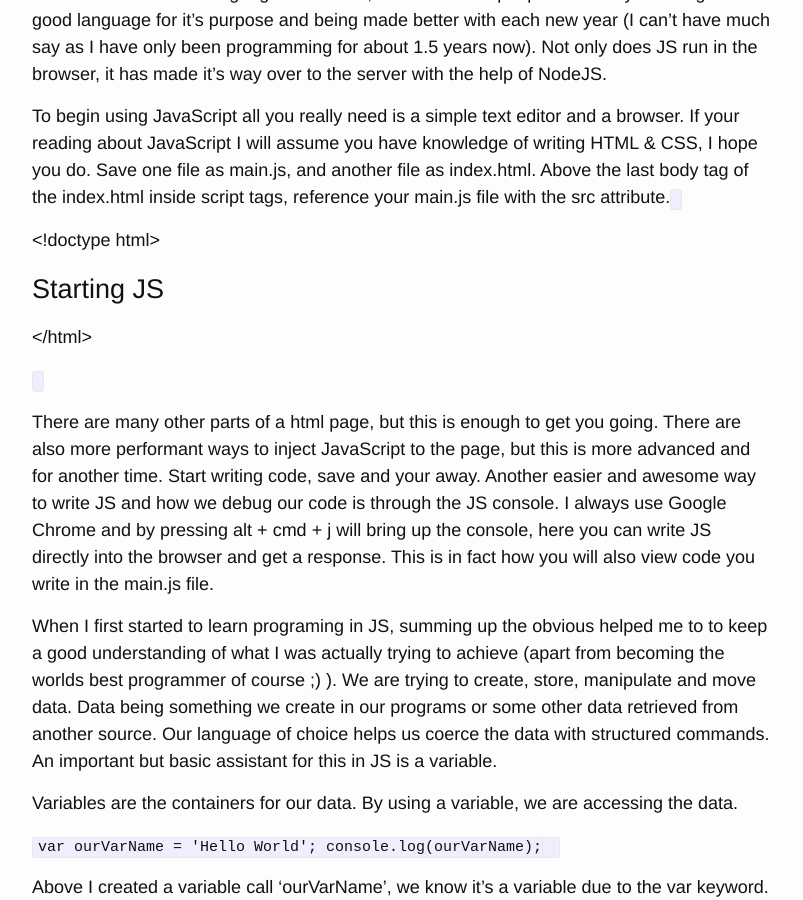
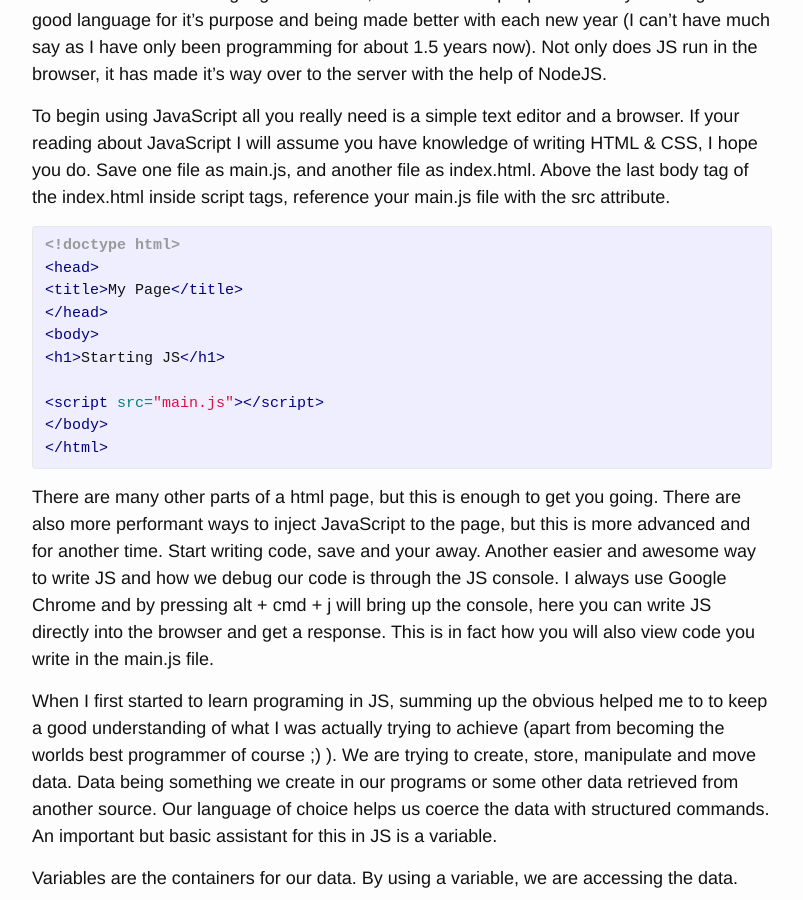
Before and after one commit to philipjc/old_philipjc, a Jekyll site: the page built from _posts/2015-05-07-JavaScript-Part-1.markdown, in a window 1280 px wide and 900 px high, scrolled down 551 px. Shown: the whole window, without its empty margins (238-1041 px from the left). Built offline with Jekyll 4.4.1, drawn with Linux system fonts in a browser that asks for light colours; comment, search, counter and statistics services are not loaded.

Commit message:
more fix code blocks

```diff
--- a/_posts/2015-05-07-JavaScript-Part-1.markdown
+++ b/_posts/2015-05-07-JavaScript-Part-1.markdown
@@ -9,7 +9,8 @@ This is part 1, my overview of JavaScript. I will not be digging in too deeply o
 Javascript is a dynamically typed language, this generally means it does not require pre-compiling before running, the browser does this for us (woohoo). The language has been in existence for 20 years, and runs in all modern browsers. JavaScript was created by Brendan Eich at Netscape in 1995. Although it was only since around the year 2000, has it been taken seriously by most developers, this could be down to it's dominance in the browser now being seen as the standard language of the web, or the fact that people are finally realizing it is a good language for it's purpose and being made better with each new year (I can't have much say as I have only been programming for about 1.5 years now). Not only does JS run in the browser, it has made it's way over to the server with the help of NodeJS.
 
 To begin using JavaScript all you really need is a simple text editor and a browser. If your reading about JavaScript I will assume you have knowledge of writing HTML & CSS, I hope you do. Save one file as main.js, and another file as index.html. Above the last body tag of the index.html inside script tags, reference your main.js file with the src attribute.
-<code>
+
+{% highlight html %}
 
 <!doctype html>
 <head>
@@ -21,8 +22,7 @@ To begin using JavaScript all you really need is a simple text editor and a brow
 <script src="main.js"></script>
 </body>
 </html>
-
-<code>
+{% endhighlight %}
 
 There are many other parts of a html page, but this is enough to get you going. There are also more performant ways to inject JavaScript to the page, but this is more advanced and for another time.
 Start writing code, save and your away. Another easier and awesome way to write JS and how we debug our code is through the JS console. I always use Google Chrome and by pressing alt + cmd + j will bring up the console, here you can write JS directly into the browser and get a response. This is in fact how you will also view code you write in the main.js file.
```
